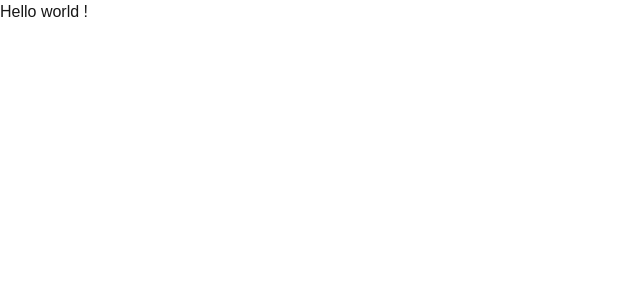
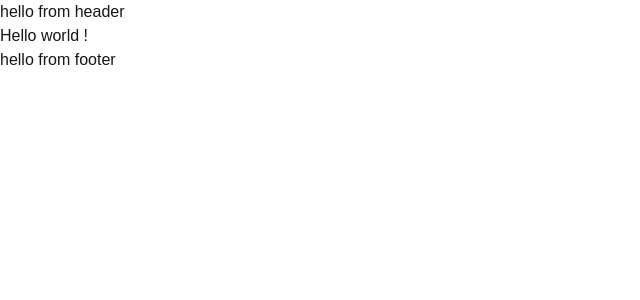
Before and after one commit to grintzdel/cours-1-tailwind, a Next.js app: page / in a window 1280 px wide. Shown: the top 300 px of the page, without its empty margins (0-640 px from the left). Built offline with nearby package versions, Linux system fonts and the light colour scheme.

Commit message:
feat: add partials

```diff
--- a/src/app/layout.tsx
+++ b/src/app/layout.tsx
@@ -1,6 +1,8 @@
 import type { Metadata } from "next";
 import { Geist, Geist_Mono } from "next/font/google";
 import "./globals.css";
+import Header from "@/ui/header";
+import Footer from "@/ui/footer";
 
 const geistSans = Geist({
   variable: "--font-geist-sans",
@@ -27,7 +29,9 @@ export default function RootLayout({
       <body
         className={`${geistSans.variable} ${geistMono.variable} antialiased`}
       >
-        {children}
+      <Header />
+      {children}
+      <Footer />
       </body>
     </html>
   );
--- /dev/null
+++ b/src/ui/footer.tsx
@@ -0,0 +1,7 @@
+export default function Footer() {
+    return (
+        <footer>
+            <h1>hello from footer</h1>
+        </footer>
+    )
+}
--- /dev/null
+++ b/src/ui/header.tsx
@@ -0,0 +1,7 @@
+export default function Header() {
+    return (
+        <header>
+            <h1>hello from header</h1>
+        </header>
+    )
+}
```
